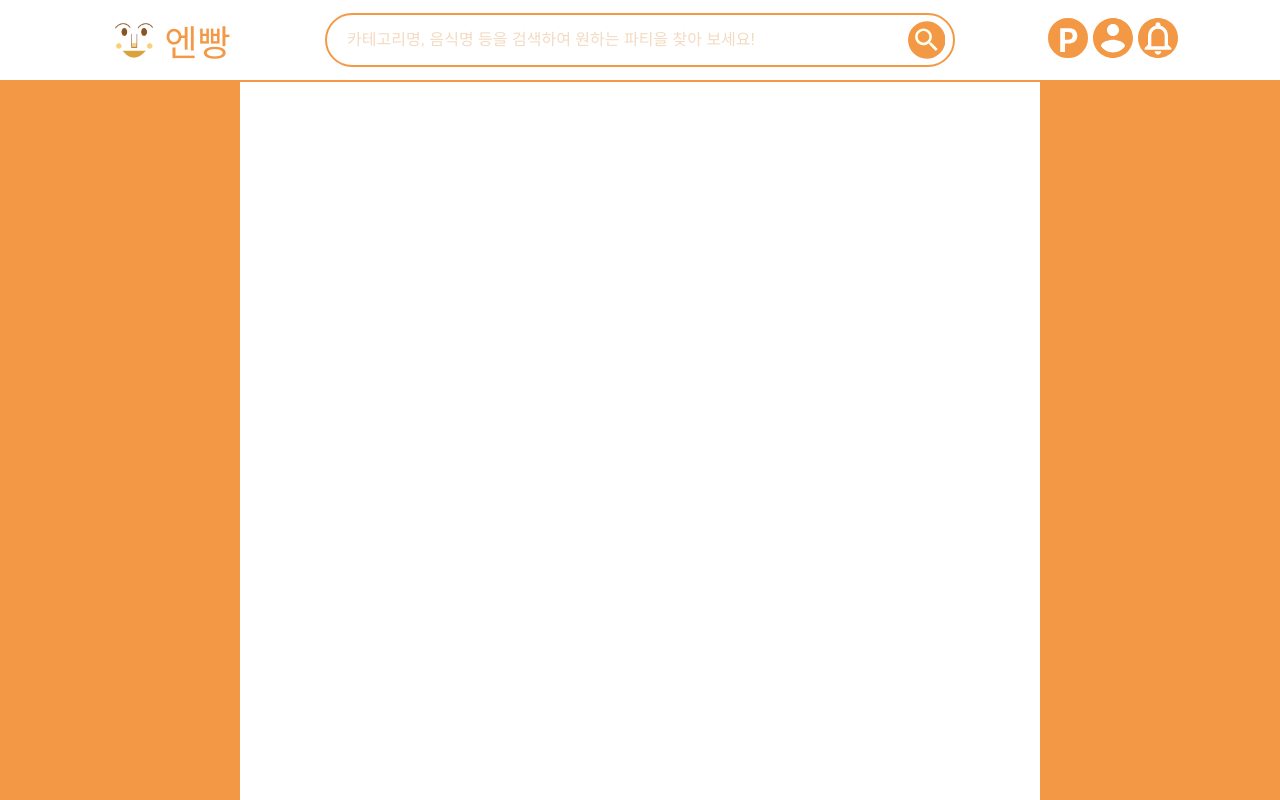
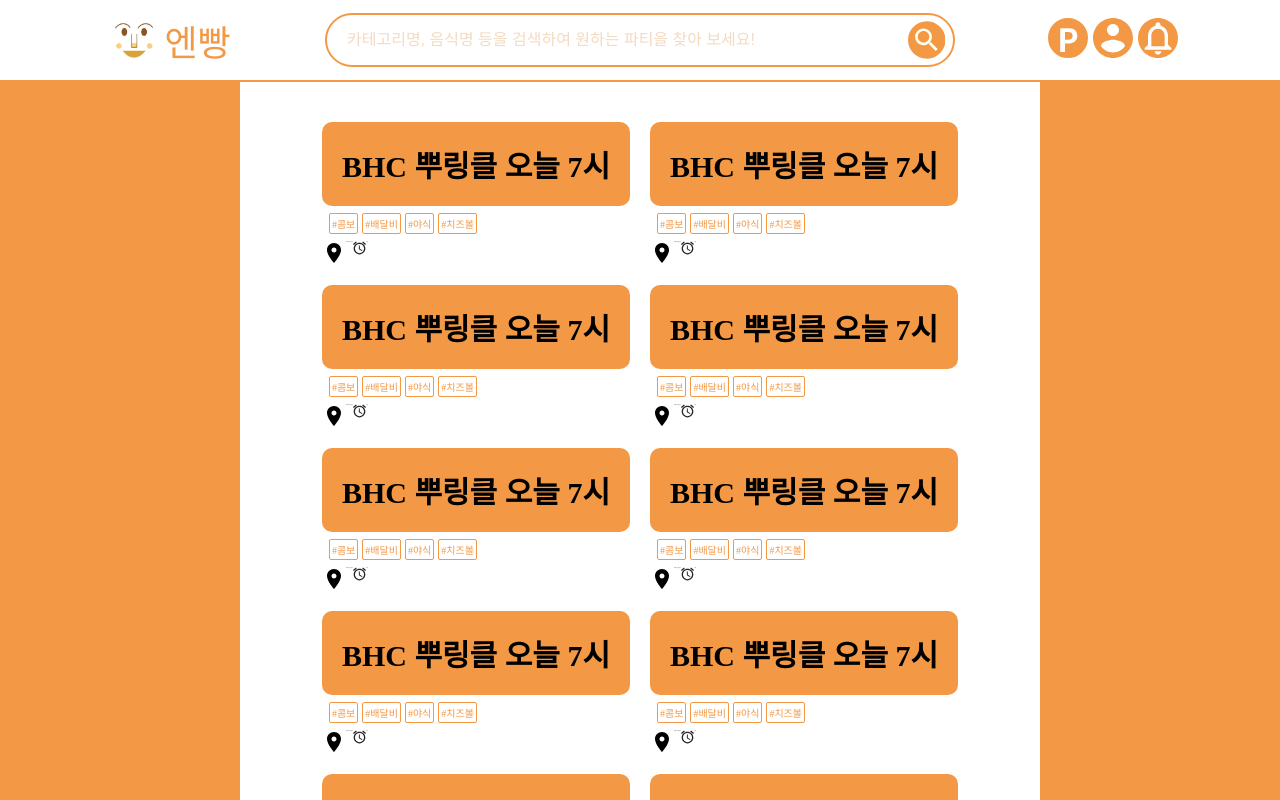
Before and after one commit to nbbang-sinchon/frontend, a React (Create React App) app: page / in a window 1280 px wide. Shown: the top 800 px of the page. Built offline with nearby package versions, Linux system fonts and the light colour scheme.

Commit message:
Chore : Parties 컴포넌트 Main에서 MainPage로 이동

```diff
--- a/src/pages/MainPage.jsx
+++ b/src/pages/MainPage.jsx
@@ -1,12 +1,15 @@
 import React from 'react';
 import Header from '../components/Header';
 import Main from '../components/Main';
+import Parties from '../components/Parties';
 
 function MainPage() {
   return (
     <>
       <Header />
-      <Main />
+      <Main>
+      <Parties />
+      </Main>
     </>
   );
 }
```
